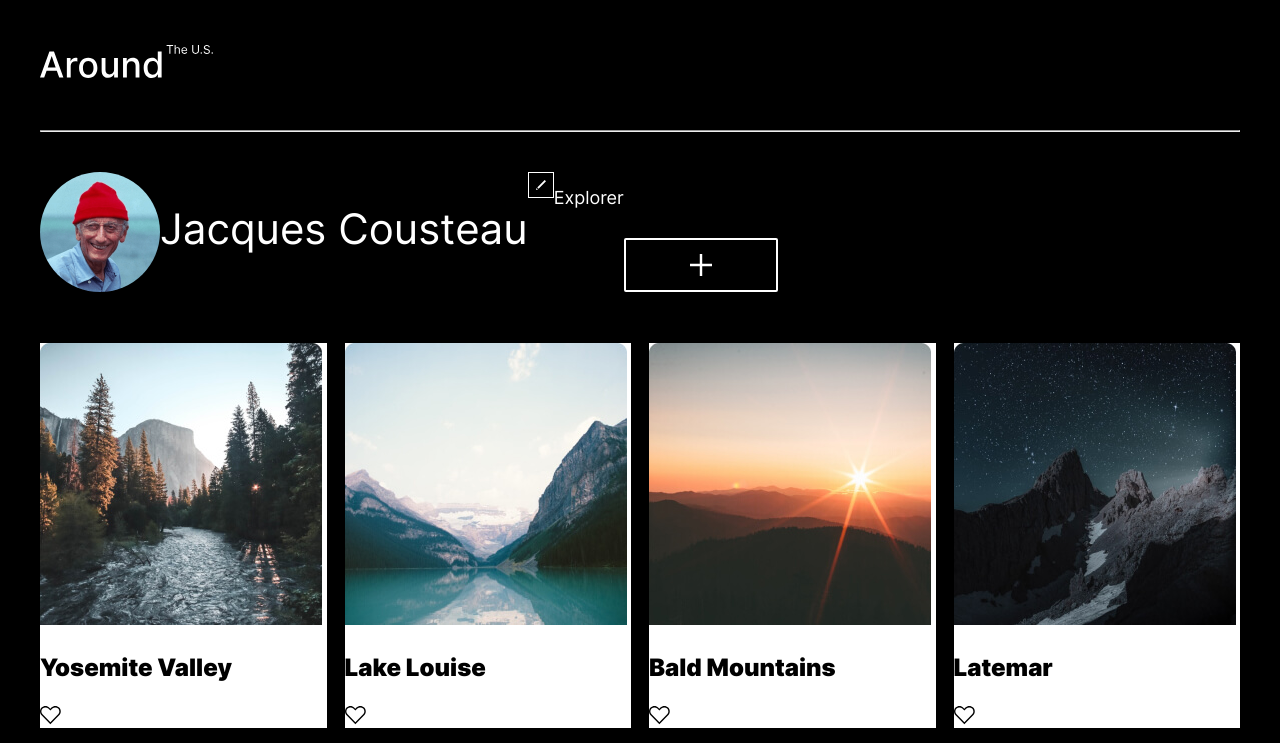
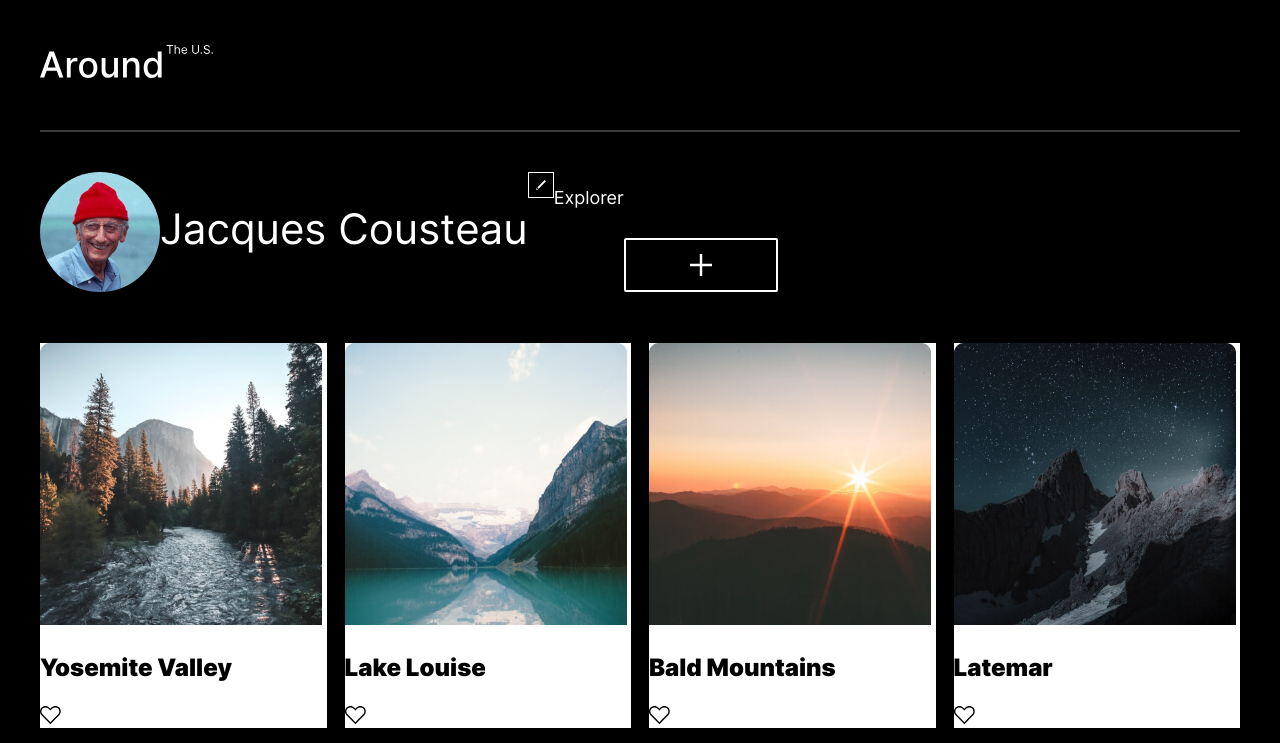
Before and after one commit to ze-e/web_project_4, a plain HTML site: page index.html in a window 1280 px wide. Shown: the top 743 px of the page. Drawn offline with Linux system fonts and the light colour scheme.

Commit message:
fix:added style to horizontal line

```diff
--- /dev/null
+++ b/block/header/__line/header__line.css
@@ -0,0 +1,4 @@
+.header__line{
+  opacity: 0.7;
+  border: 1px solid #545454;
+}
--- a/block/header/header.css
+++ b/block/header/header.css
@@ -1 +1,2 @@
 @import url(./__logo/header__logo.css);
+@import url(./__line/header__line.css);
--- a/index.html
+++ b/index.html
@@ -8,7 +8,7 @@
   <body class="page">
     <header class="header">
       <img class="header__logo" src="./images/logo.svg" alt="logo">
-      <hr>
+      <hr class="header__line">
     </header>
     <section class="profile">
       <img class="profile__image" src="./images/profile-img.png" alt="profile-img">
```
